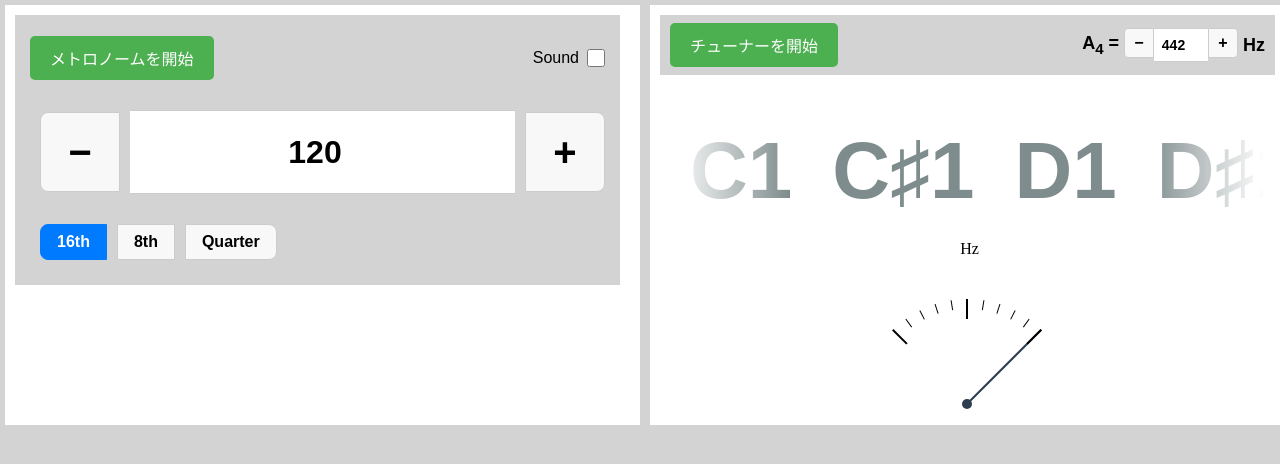
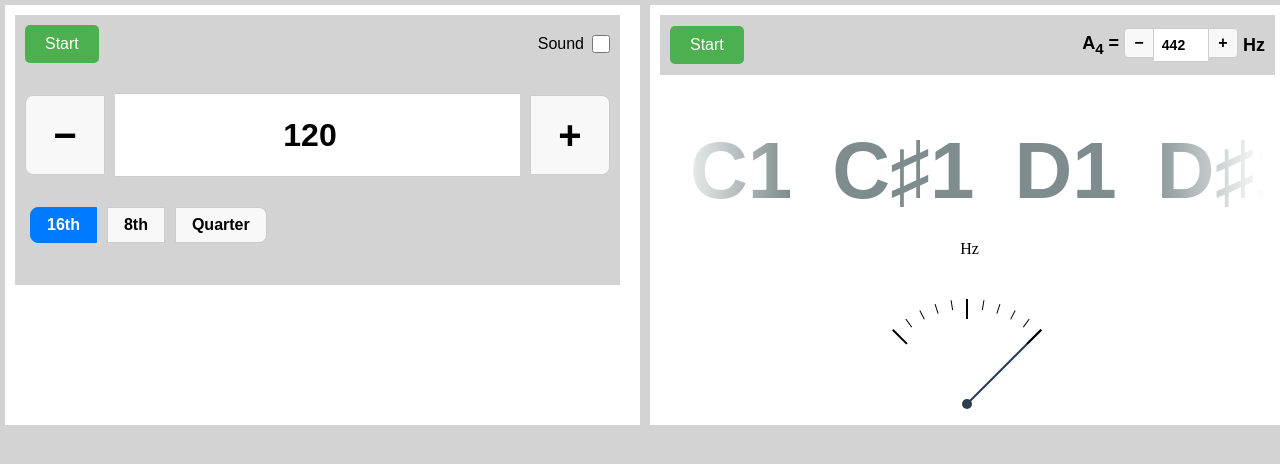
Before and after one commit to teru03/web-tuner-metronome, a Next.js app: page / in a window 1280 px wide. Shown: the top 464 px of the page. Built offline with nearby package versions, Linux system fonts and the light colour scheme.

Commit message:
デザイン調整

```diff
--- a/app/components/Metronome.tsx
+++ b/app/components/Metronome.tsx
@@ -84,13 +84,16 @@ export default function Metronome() {
 
         if (last16thNoteDrawnRef.current !== currentNote) {
           const x = Math.floor(canvas.width / 18)
+          const radius = Math.min(x / 4, canvas.height / 4)
           canvasContext.clearRect(0, 0, canvas.width, canvas.height)
 
           for (let i = 0; i < 16; i++) {
             canvasContext.fillStyle = currentNote === i
               ? (currentNote % 4 === 0 ? 'red' : 'blue')
               : 'black'
-            canvasContext.fillRect(x * (i + 1), x, x / 2, x / 2)
+            canvasContext.beginPath()
+            canvasContext.arc(x * (i + 1) + x / 2, canvas.height / 2, radius, 0, 2 * Math.PI)
+            canvasContext.fill()
           }
           last16thNoteDrawnRef.current = currentNote
         }
@@ -182,7 +185,7 @@ export default function Metronome() {
             className={`metronome-start-btn ${isPlaying ? 'active' : ''}`}
             onClick={handlePlay}
           >
-            {isPlaying ? 'メトロノームを停止' : 'メトロノームを開始'}
+            {isPlaying ? 'Stop' : 'Start'}
           </button>
           <label className="sound">
             Sound
--- a/app/components/Tuner.tsx
+++ b/app/components/Tuner.tsx
@@ -237,7 +237,7 @@ export default function Tuner() {
               onClick={handleToggleTuner}
               className={`tuner-start-btn ${isTunerActive ? 'active' : ''}`}
             >
-              {isTunerActive ? 'チューナーを停止' : 'チューナーを開始'}
+              {isTunerActive ? 'Stop' : 'Start'}
             </button>
             <div className="a4-controls">
               <span>A<sub>4</sub> =</span>
--- a/app/globals.css
+++ b/app/globals.css
@@ -49,7 +49,6 @@ body {
   font-size: 24px;
   font-weight: bold;
   background-color: lightgrey;
-  padding: 10px;
   box-sizing: border-box;
 }
 
@@ -59,10 +58,10 @@ body {
 }
 
 .metronome-play {
-  flex: 1;
   display: flex;
   justify-content: space-between;
   align-items: center;
+  padding: 5px;
 }
 
 .metronome-start-btn {
@@ -87,6 +86,13 @@ body {
 .metronome-start-btn.active:hover {
   background-color: #d32f2f;
 }
+
+.metronome-tempoBox {
+  display: flex;
+  flex-direction: column;
+  align-items: center;
+}
+
 
 .metronome-showTempo {
   display: inline-block;
```
